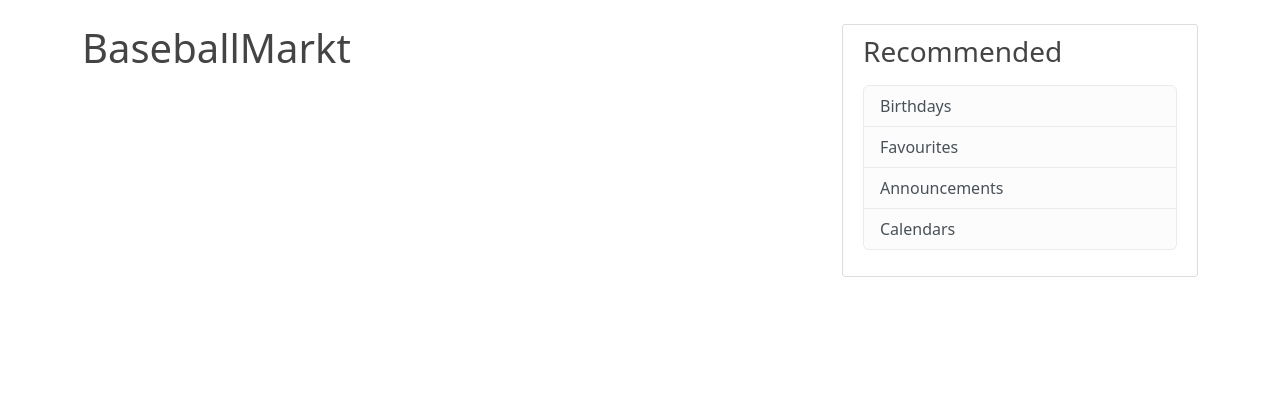
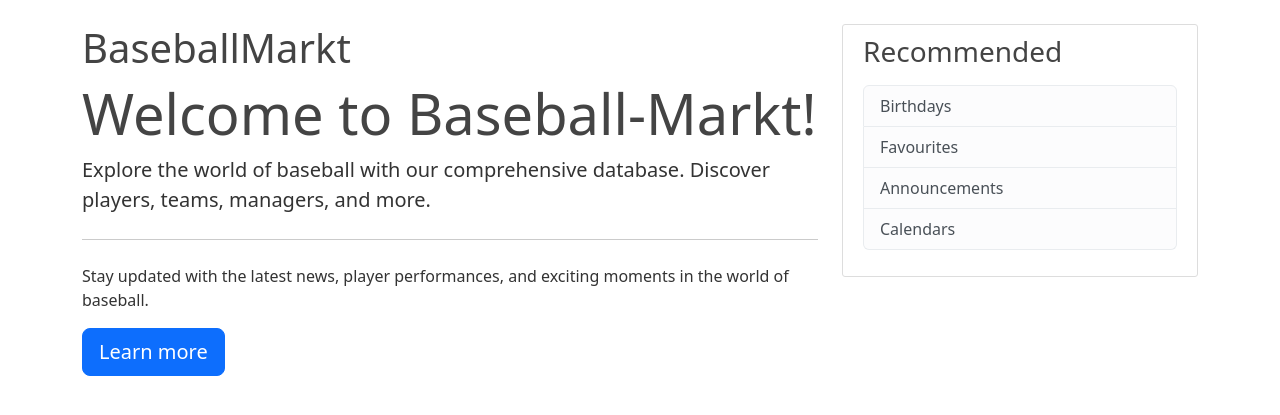
Before and after one commit to itudb2316/itudb2316, a Flask app: page /home in a window 1280 px wide. Shown: the part 56-471 px from the top of the page. Run offline with Flask 3, Linux system fonts and the light colour scheme; data that the repository does not hold is empty.

Commit message:
Add welcome text in home page

```diff
--- a/baseball/app/home/templates/home.html
+++ b/baseball/app/home/templates/home.html
@@ -1,6 +1,17 @@
 {% extends "layout.html" %}
+
 {% block content %}
 <h1>BaseballMarkt</h1>
+
+<!-- Welcome Message -->
+<div class="jumbotron">
+    <h1 class="display-4">Welcome to Baseball-Markt!</h1>
+    <p class="lead">Explore the world of baseball with our comprehensive database. Discover players, teams, managers, and more.</p>
+    <hr class="my-4">
+    <p>Stay updated with the latest news, player performances, and exciting moments in the world of baseball.</p>
+    <a class="btn btn-primary btn-lg" href="#" role="button">Learn more</a>
+</div>
+
 {% for post in posts %}
 <article class="media content-section">
     <div class="media-body">
```
